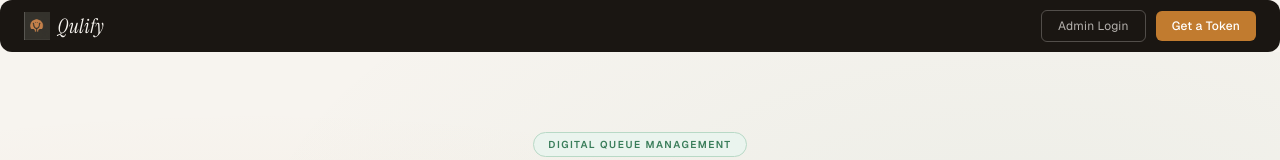
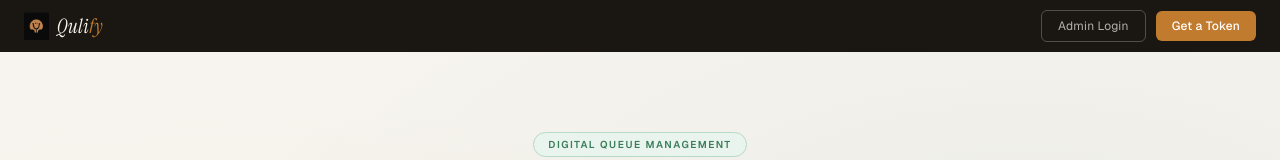
Before and after one commit to Sammy-0722/qulify, a React (Vite) app in the folder react-app/: page / in a window 1280 px wide. Shown: the top 160 px of the page. Built offline with nearby package versions, Linux system fonts and the light colour scheme.

Commit message:
logo color change and the navbar updation

```diff
--- a/react-app/src/components/Admin.css
+++ b/react-app/src/components/Admin.css
@@ -40,7 +40,7 @@ nav {
   position: sticky;
   top: 0;
   z-index: 50;
-  border-radius: 12px;
+  /* border-radius: 12px; */
 }
 
 nav ul {
@@ -61,7 +61,7 @@ nav ul li { list-style: none; }
   color: var(--nav-text);
   letter-spacing: 0.2px;
 }
-.logo span { color: var(--amber); }
+
 
 .navbtns {
   display: flex;
--- a/react-app/src/components/Admin.jsx
+++ b/react-app/src/components/Admin.jsx
@@ -146,7 +146,7 @@ function Admin() {
           <ul>
             <div className="logo" style={{ display: 'flex', alignItems: 'center', gap: '8px' }}>
               <img src="/logo.png" alt="Qulify" style={{ height: '28px', width: 'auto' }} />
-            Quli<span>fy</span>
+              <span>Quli<span style={{ color: 'var(--amber)' }}>fy</span></span>
             </div>
             <div className="navbtns">
               <li className="Adminloginbtn">Admin</li>
@@ -170,8 +170,8 @@ function Admin() {
           </div>
           {showQR && (
             <div style={{ display: 'flex', flexDirection: 'column', alignItems: 'center', gap: '12px', padding: '16px', background: '#111', borderRadius: '12px' }}>
-              <QRCode id="admin-qr-code" value={joinLink} size={180} fgColor="#0b0a0a" bgColor="#e7e0e0" />
-              <div style={{ color: '#060505', fontSize: '0.75rem', wordBreak: 'break-all', textAlign: 'center' }}>{joinLink}</div>
+              <QRCode id="admin-qr-code" value={joinLink} size={180} fgColor="rgb(11, 10, 10)" bgColor="#e7e0e0" />
+              <div style={{ color: '#6a6969', fontSize: '0.75rem', wordBreak: 'break-all', textAlign: 'center' }}>{joinLink}</div>
               <div className="Controlbtns" onClick={copyLink}>Copy Link</div>
               <div className="Controlbtns" onClick={handleDownloadQR}>
                 Download QR
--- a/react-app/src/components/Login.css
+++ b/react-app/src/components/Login.css
@@ -82,7 +82,7 @@ nav ul {
   line-height: 1;
 }
 
-.login-logo span { color: var(--amber); }
+
 
 .login-sub {
   font-size: 13px;
--- a/react-app/src/components/Login.jsx
+++ b/react-app/src/components/Login.jsx
@@ -44,7 +44,7 @@ const Login = () => {
       <div className="login-card">
         <div className="login-logo" style={{ display: 'flex', alignItems: 'center', gap: '10px' }}>
           <img src="/logo.png" alt="Qulify" style={{ height: '32px', width: 'auto' }} />
-          Quli<span>fy</span>
+          <span>Quli<span style={{ color: 'var(--amber)' }}>fy</span></span>
         </div>
         <div className="login-sub">Queue Management System</div>
         <div className="login-badge">{isRegister ? 'Create Admin' : 'Admin Portal'}</div>
--- a/react-app/src/components/landingpage.jsx
+++ b/react-app/src/components/landingpage.jsx
@@ -9,7 +9,7 @@ function Landingpage() {
                 <ul>
                     <div className="logo" style={{ display: 'flex', alignItems: 'center', gap: '8px' }}>
                         <img src="/logo.png" alt="Qulify" style={{ height: '28px', width: 'auto' }} />
-                        Qulify
+                          <span>Quli<span style={{ color: 'var(--amber)' }}>fy</span></span>
                     </div>
                     <div className="navbtns">
                         <li className="Adminloginbtntop" onClick={() => navigate('/Login')}>Admin Login</li>
--- a/react-app/src/components/user.jsx
+++ b/react-app/src/components/user.jsx
@@ -73,7 +73,7 @@ function User1() {
         <ul>
           <div className="logo" style={{ display: 'flex', alignItems: 'center', gap: '8px' }}>
             <img src="/logo.png" alt="Qulify" style={{ height: '28px', width: 'auto' }} />
-              Quli<span>fy</span>
+                <span>Quli<span style={{ color: 'var(--amber)' }}>fy</span></span>
           </div>
 
         </ul>
--- a/react-app/src/components/user2.css
+++ b/react-app/src/components/user2.css
@@ -57,7 +57,6 @@ nav ul li { list-style: none; }
   font-style: italic;
   color: var(--nav-text);
 }
-.logo span { color: var(--amber); }
 .navbtns {
   display: flex;
   gap: 8px;
```
Also changed, not shown: react-app/public/logo.png.
